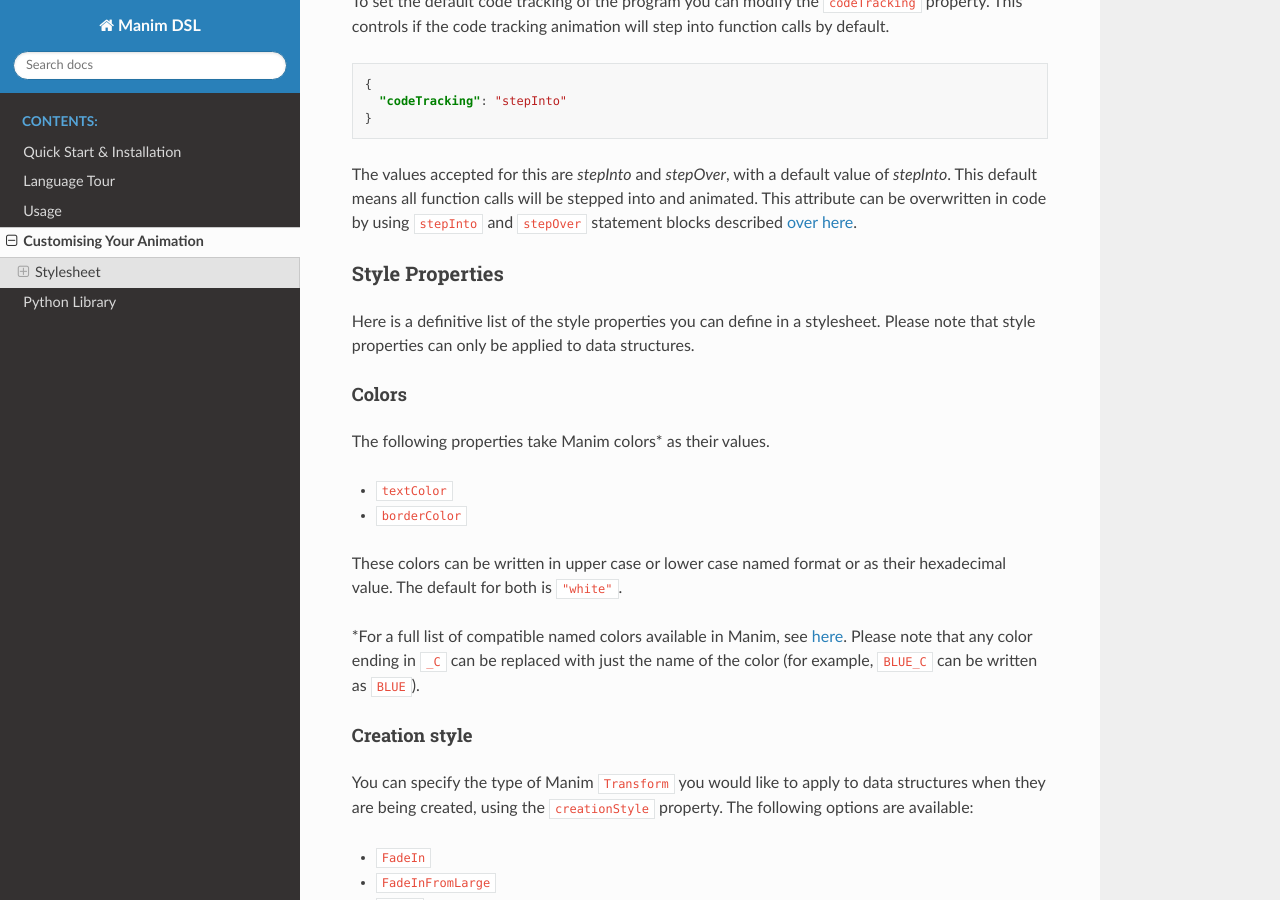
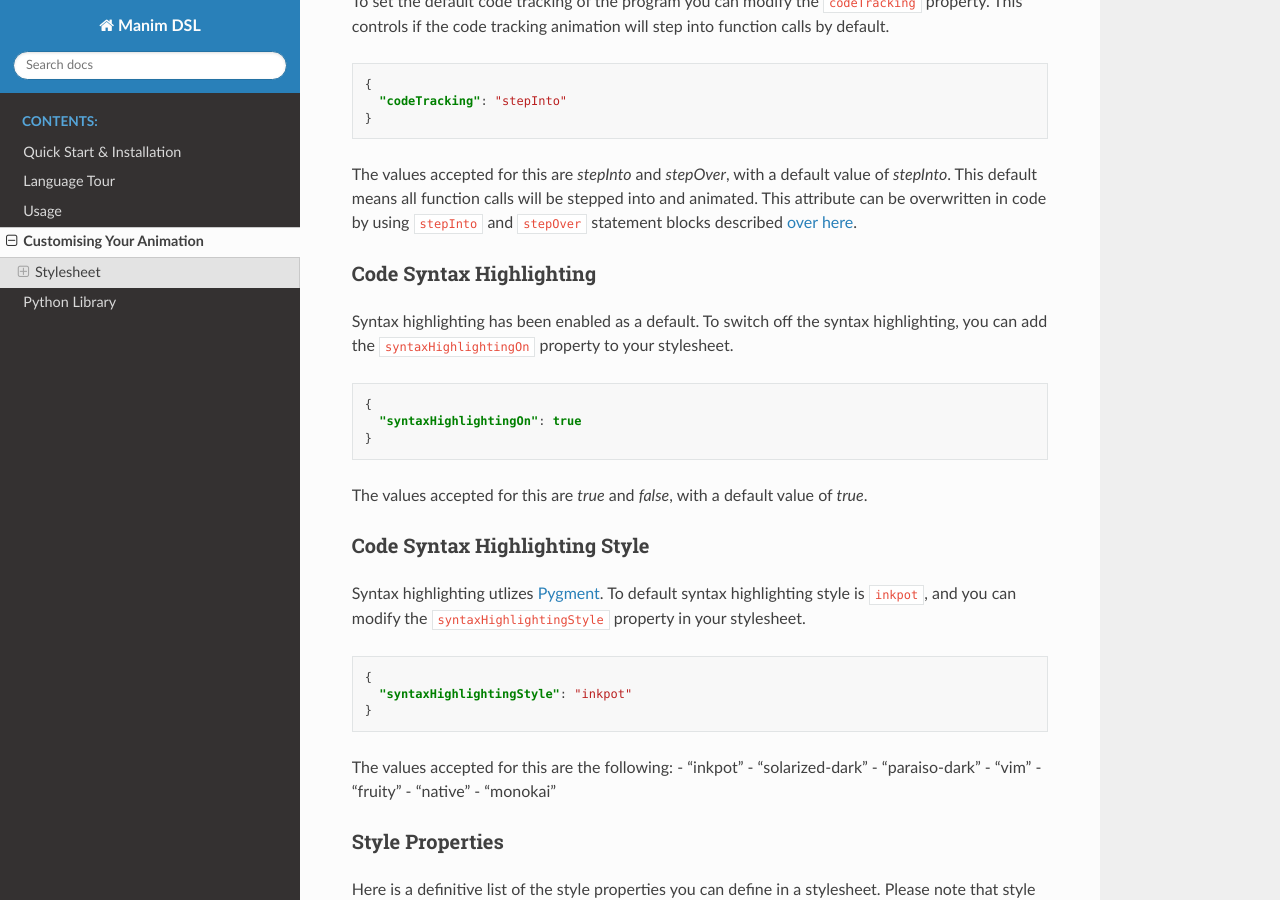
Before and after one commit to VAlgoLang/valgolang.github.io, a Sphinx documentation site: the page built from source/customisation.rst, in a window 1280 px wide and 900 px high, scrolled down 1486 px. Built offline with Sphinx 7.4.7 and the Read the Docs theme 2.0.0, drawn with Linux system fonts in a browser that asks for light colours.

Commit message:
Added documentation for syntax highlighting

```diff
--- a/source/customisation.rst
+++ b/source/customisation.rst
@@ -71,6 +71,39 @@
 
 The values accepted for this are `stepInto` and `stepOver`, with a default value of `stepInto`. This default means all function calls will be stepped into and animated. This attribute can be
 overwritten in code by using ``stepInto`` and ``stepOver`` statement blocks described :ref:`over here <code_tracking>`.
+
+Code Syntax Highlighting
+^^^^^^^^^^^^^^^^^^^^^^^^^
+
+Syntax highlighting has been enabled as a default. To switch off the syntax highlighting, you can add the ``syntaxHighlightingOn`` property to your stylesheet.
+
+.. code:: json
+
+    {
+      "syntaxHighlightingOn": true
+    }
+
+The values accepted for this are `true` and `false`, with a default value of `true`.
+
+Code Syntax Highlighting Style
+^^^^^^^^^^^^^^^^^^^^^^^^^^^^^^^
+
+Syntax highlighting utlizes `Pygment <https://pygments.org/demo/>`_. To default syntax highlighting style is ``inkpot``, and you can modify the ``syntaxHighlightingStyle`` property in your stylesheet.
+
+.. code:: json
+
+    {
+      "syntaxHighlightingStyle": "inkpot"
+    }
+
+The values accepted for this are the following:
+- "inkpot"
+- "solarized-dark"
+- "paraiso-dark"
+- "vim"
+- "fruity"
+- "native"
+- "monokai"
 
 Style Properties
 ^^^^^^^^^^^^^^^^^^^^^^^^^^^
```
